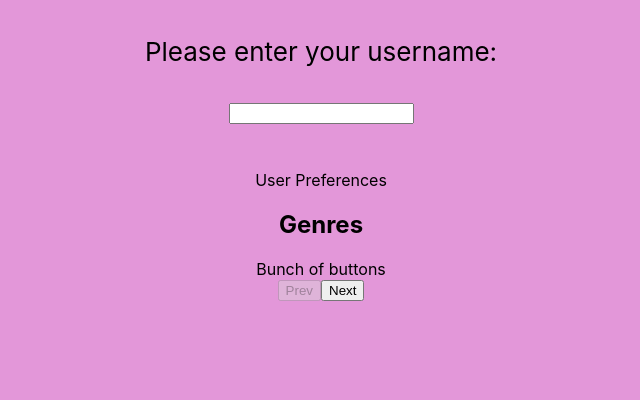
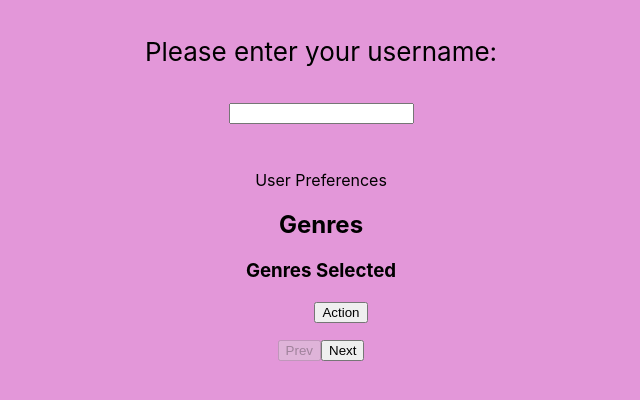
Before and after one commit to J-J-D/Capstone, a React (Create React App) app: page / in a window 1280 px wide. Shown: the top 400 px of the page, without its empty margins (319-959 px from the left). Built offline with nearby package versions, Linux system fonts and the light colour scheme.

Commit message:
Callback function to set userPrefs at IntakeForm.

```diff
--- a/src/components/Eras.tsx
+++ b/src/components/Eras.tsx
@@ -1,10 +1,22 @@
 import React from "react";
+import { UserPrefs } from "../types/interfaces";
 
-const Eras = () => {
+
+interface ErasProps {userPrefs: UserPrefs, setUserPrefs: React.Dispatch<React.SetStateAction<UserPrefs>>}
+
+const Eras = (props: ErasProps) => {
+    const {userPrefs, setUserPrefs} = props
+    const handleClick = () => setUserPrefs({...userPrefs, era: "1970s"})
 
 
     return (
-        <div>Buttons showing decades</div>
+        <div>
+            <ul>
+            <h3>Era Selected {userPrefs.era}</h3>
+
+                <button onClick = {handleClick}>1970s</button>
+            </ul>
+        </div>
     )
 }
 
--- a/src/components/Genres.tsx
+++ b/src/components/Genres.tsx
@@ -1,10 +1,26 @@
 import React from "react";
-
-const Genres = () => {
+import { UserPrefs } from "../types/interfaces";
 
 
+interface GenresProps {userPrefs: UserPrefs, setUserPrefs: React.Dispatch<React.SetStateAction<UserPrefs>>}
+
+
+const Genres = (props: GenresProps) => {
+    const {userPrefs, setUserPrefs} = props
+
+    const handleClick = () => setUserPrefs({...userPrefs, genre: "Action"})
+
     return (
-        <div>Bunch of buttons</div>
+        <div className = "GenreButtons">
+            <h3>Genres Selected {userPrefs.genre}</h3>
+
+            <ul>
+                <button onClick = {handleClick}>Action</button>
+            </ul>
+
+
+
+        </div>
     )
     }
 export default Genres
--- a/src/components/InputForm.tsx
+++ b/src/components/InputForm.tsx
@@ -2,20 +2,27 @@ import React, { useState } from "react";
 import Genres from "./Genres";
 import Eras from "./Eras";
 import Runtime from "./Runtime";
+import { UserPrefs } from "../types/interfaces";
 
 const InputForm = () => {
 
     const [page, setPage] = useState(0)
 
+    const [userPrefs, setUserPrefs] = useState({
+        "genre" : "",
+        "era" : "",
+        "runtime":"",
+})
+
     const InputTitles = ["Genres", "Era", "Runtime"]
 
     const pageDisplay = () => {
         if (page === 0){
-            return <Genres/>
+            return <Genres userPrefs={userPrefs} setUserPrefs={setUserPrefs}/>
         }else if(page === 1){
-            return <Eras/>
+            return <Eras userPrefs={userPrefs} setUserPrefs={setUserPrefs}/>
         }else if(page === 2){
-            return <Runtime/>
+            return <Runtime userPrefs={userPrefs} setUserPrefs={setUserPrefs}/>
         }
 
     }
@@ -26,14 +33,14 @@ const InputForm = () => {
             <div className="InputTitle">
                 <h1>{InputTitles[page]}</h1>
             </div>
-            <div className="PrefButtons">{pageDisplay()}</div>
+            <div className="Preferences">{pageDisplay()}</div>
             <div className="FormNav">
                 <button disabled = {page === 0} onClick={() => {
                     setPage((curPage) => curPage - 1)
                 }}>Prev</button>
-                <button disabled = {page === InputTitles.length-1}onClick={() => {
+                <button onClick={() => { if (page === InputTitles.length -1) {console.log("TIME TO POST THE SESSION PREFS CURRENLTY IN USERPREFS STATE")}else {
                     setPage((curPage) => curPage + 1)
-                }}>Next</button>
+            }}}>{page === InputTitles.length -1 ? "Submit" : "Next"}</button>
             </div>
         </div>
     )
--- a/src/components/Runtime.tsx
+++ b/src/components/Runtime.tsx
@@ -1,10 +1,20 @@
 import React from "react";
-
-const Runtime = () => {
+import { UserPrefs } from "../types/interfaces";
 
 
+interface RuntimeProps {userPrefs: UserPrefs, setUserPrefs: React.Dispatch<React.SetStateAction<UserPrefs>>}
+
+const Runtime = (props: RuntimeProps) => {
+    const {userPrefs, setUserPrefs} = props
+
     return (
-        <div>Max Movie Length Selction</div>
+        <div>
+            <h3>Approximate maximum movie length?</h3>
+            <ul>
+                <button>90 minutes</button>
+            </ul>
+
+        </div>
     )
 }
 
--- a/src/types/interfaces.tsx
+++ b/src/types/interfaces.tsx
@@ -5,3 +5,9 @@ export interface Movie {
     release_date: string,
     title: string
 }
+
+export interface UserPrefs {
+    genre: string,
+    era: string,
+    runtime: string
+}
```
